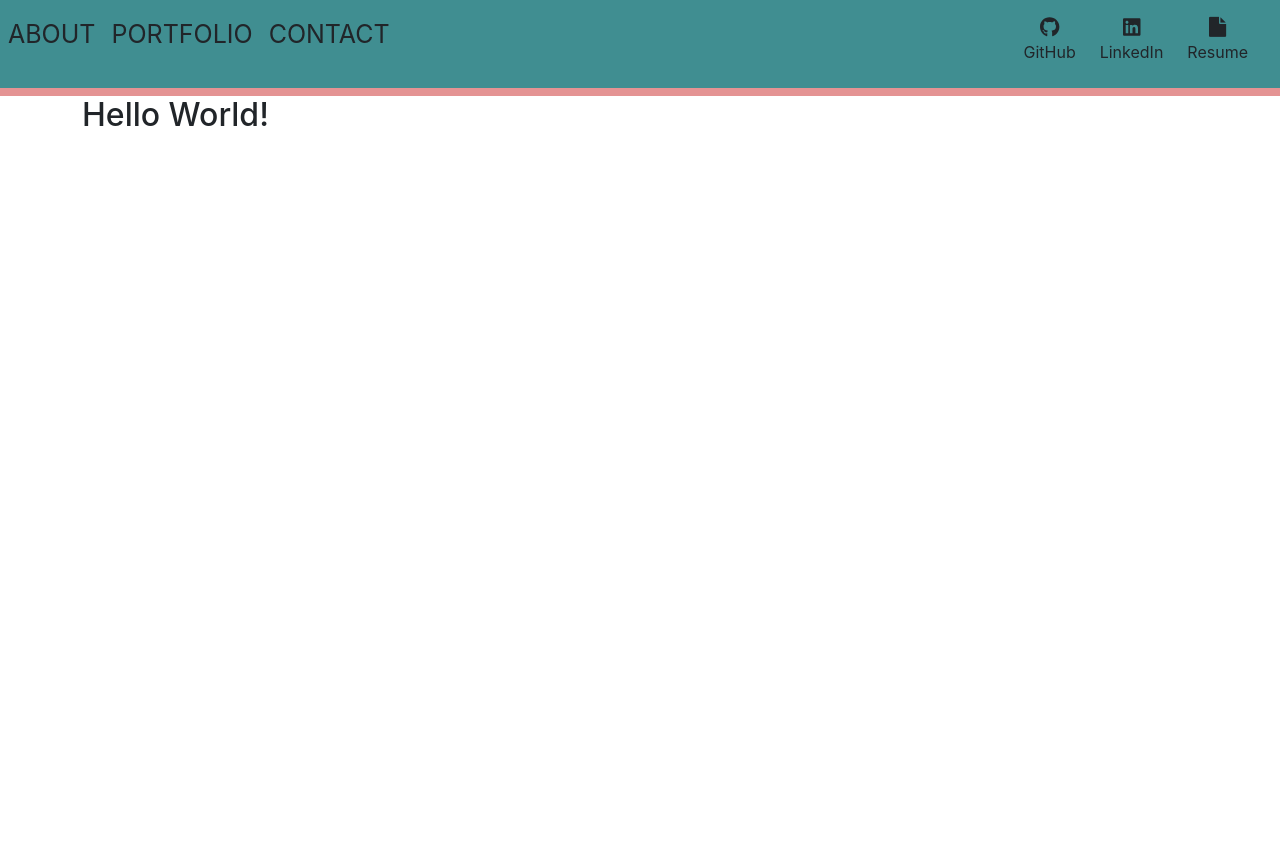
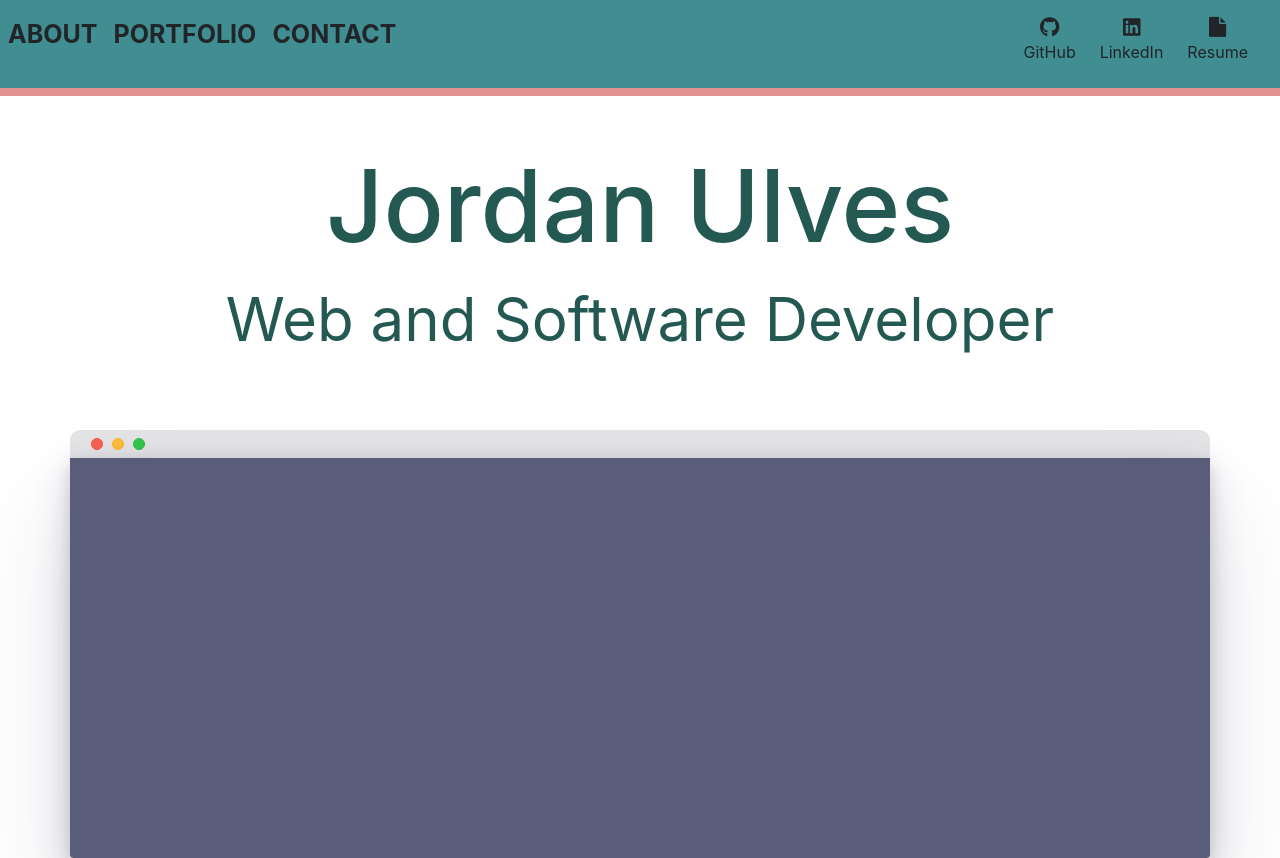
Before and after one commit to UJordan/landing-page, a React (Create React App) app: page / in a window 1280 px wide. Before the commit the page ends 800 px from the top, so only its background shows below. Built offline with nearby package versions, Linux system fonts and the light colour scheme.

Commit message:
Terminal

```diff
--- a/src/App.css
+++ b/src/App.css
@@ -24,3 +24,59 @@
   .nav-icon:hover {
     color: #E49393;
   }
+
+  .jordan {
+    color: #245953;
+    text-align: center;
+    font-size: 100px;
+  }
+
+  .title {
+    color: #245953;
+    text-align: center;
+    font-size: 60px;
+  }
+
+  .terminal-header {
+    height: 28px;
+    background-color: #e4e3e5;
+    border-radius: 10px 10px 0 0;
+    display: flex;
+    justify-content: flex-start;
+    align-items: center;
+  }
+
+  .button-red {
+    width: 12px;
+    height: 12px;
+    border-radius: 50%;
+    margin-left: 9px;
+    background-color: #f96256;
+    border: 1px solid #f65549;
+  }
+
+  .button-yellow {
+    width: 12px;
+    height: 12px;
+    border-radius: 50%;
+    margin-left: 9px;
+    background-color: #fdbc3d;
+    border: 1px solid #ffb524;
+  }
+
+  .button-green {
+    width: 12px;
+    height: 12px;
+    border-radius: 50%;
+    margin-left: 9px;
+    background-color: #33c948;
+    border: 1px solid #2dbb41;
+  }
+
+  .terminal-body {
+    height: 400px;
+    background-color: #5a5d7a;
+    border-radius: 0 0 4px 4px;
+    box-shadow: 0 50px 100px rgba(50,50,93,.15), 0 15px 35px rgba(50,50,93,.2), 0 5px 15px rgba(0,0,0,.12);
+    /* font-family: Monaco,Consolas,Lucida Console,monospace; */
+  }
--- a/src/components/Header.js
+++ b/src/components/Header.js
@@ -39,9 +39,9 @@ const Header = () => {
             <Row style={{backgroundColor:'#408E91'}}>
                 <Col>
                     <ul className="list-unstyled d-flex text-center m-2 pt-2 align-items-center">
-                        <li className="me-3 hover-underline-animation" style={{fontSize:"25px"}}>ABOUT</li>
-                        <li className="me-3 hover-underline-animation" style={{fontSize:"25px"}}>PORTFOLIO</li>
-                        <li className="hover-underline-animation" style={{fontSize:"25px"}}>CONTACT</li>
+                        <li className="me-3 hover-underline-animation" style={{fontSize:"25px", fontWeight:'bold'}}>ABOUT</li>
+                        <li className="me-3 hover-underline-animation" style={{fontSize:"25px", fontWeight:'bold'}}>PORTFOLIO</li>
+                        <li className="hover-underline-animation" style={{fontSize:"25px", fontWeight:'bold'}}>CONTACT</li>
                     </ul>
                 </Col>
                 <Col>
--- a/src/pages/HomePage.js
+++ b/src/pages/HomePage.js
@@ -4,7 +4,22 @@ const HomePage = () => {
 
     return (
         <Container>
-            <h2>Hello World!</h2>
+        <Row style={{ marginTop: 50, marginBottom: 50}}>
+            <h1 className='jordan'> Jordan Ulves</h1>
+            <p className='title'>Web and Software Developer</p>
+        </Row>
+        <Row>
+            {/* <Col> */}
+                <div className='terminal-header'>
+                    <div className='button-red'></div>
+                    <div className='button-yellow'></div>
+                    <div className='button-green'></div>
+                </div>
+                <div className='terminal-body'>
+
+                </div>
+            {/* </Col> */}
+        </Row>
         </Container>
     );
 };
```
